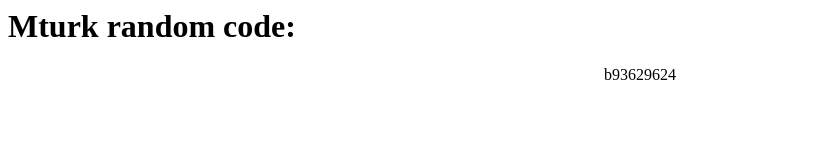
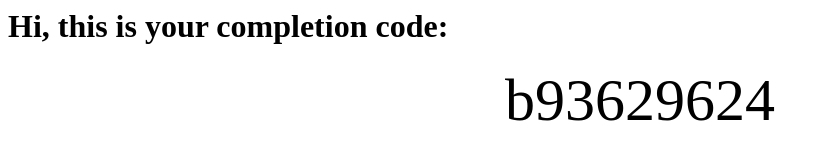
Before and after one commit to r0vinas/r0vinas.github.io, a plain HTML site: page random02code.html in a window 1280 px wide. Shown: the whole page, without its empty margins (0-830 px from the left). Drawn offline with Linux system fonts and the light colour scheme.

Commit message:
Update random02code.html

```diff
--- a/random02code.html
+++ b/random02code.html
@@ -1,12 +1,14 @@
 <h1>
-  Mturk random code:
+  Hi, this is your completion code:
 </h1>
 <body>
 <div
      id="rand_var" style="text-align: center">
 </div>
 
+
 <script>
   var num = Math.floor((Math.random() * 100000000) + 1);
   document.getElementById("rand_var").innerHTML = "b" + num;
+  document.getElementById("rand_var").style.fontSize = "60px";
 </script>
```
